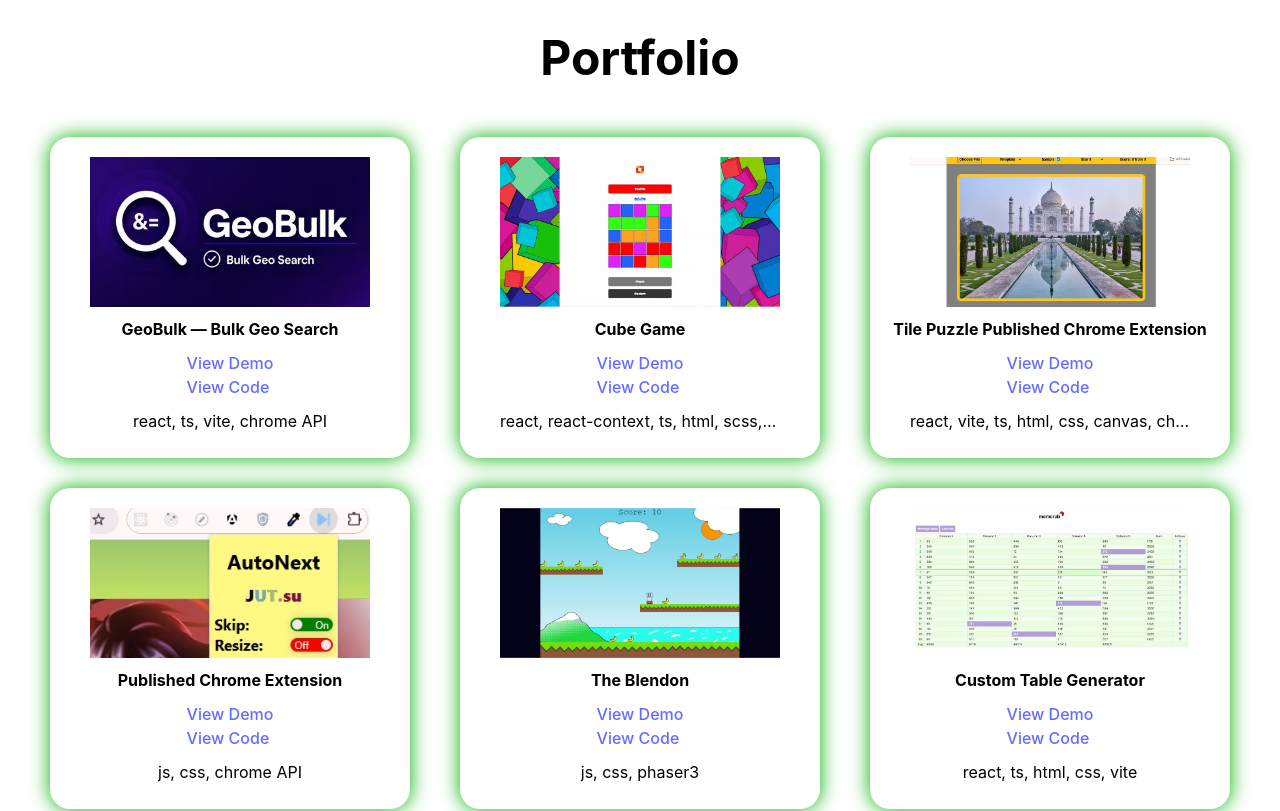
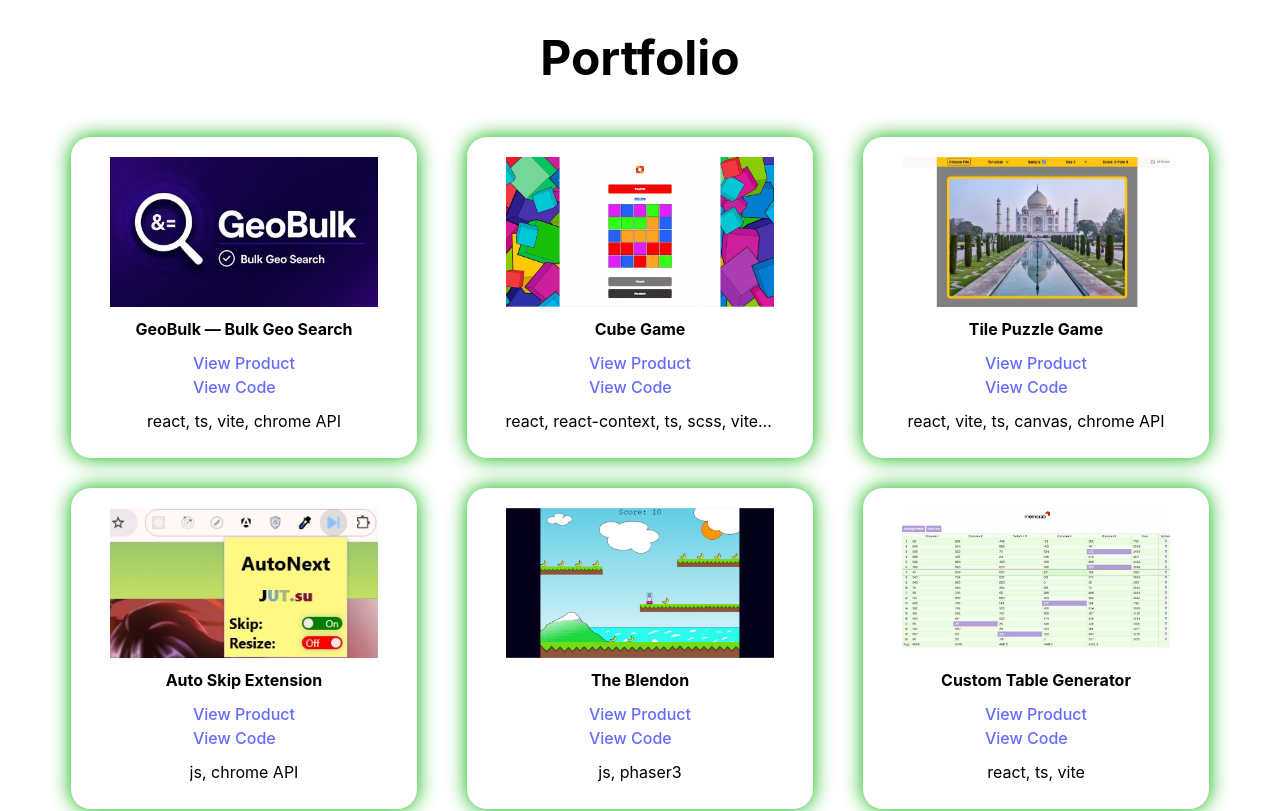
Before and after one commit to den-bulaev/portfolio, a React (Vite) app: page / in a window 1280 px wide. Shown: the top 811 px of the page. Built offline with nearby package versions, Linux system fonts and the light colour scheme.

Commit message:
version added

```diff
--- a/src/App.tsx
+++ b/src/App.tsx
@@ -1,11 +1,29 @@
-import { appCards } from "./utils";
+import { useEffect, useState } from "react";
+
 import CardsGrid from "./components/CardsGrid/CardsGrid";
+import { appCards, appCardsChrome, ESiteVersion, getVersion } from "./utils";
 
 function App() {
+  const [siteVersion, setSiteVersion] = useState("");
+
+  useEffect(() => {
+    const version = getVersion();
+
+    if (version === ESiteVersion.CHROME) {
+      setSiteVersion(version);
+    }
+  }, []);
+
   return (
     <main>
-      <h1>Portfolio</h1>
-      <CardsGrid cards={appCards} />
+      <h1>
+        {siteVersion === ESiteVersion.CHROME
+          ? "Web Store Portfolio"
+          : "Portfolio"}
+      </h1>
+      <CardsGrid
+        cards={siteVersion === ESiteVersion.CHROME ? appCardsChrome : appCards}
+      />
     </main>
   );
 }
--- a/src/components/AppCard/AppCard.tsx
+++ b/src/components/AppCard/AppCard.tsx
@@ -30,7 +30,7 @@
 
       <div className="app-card_link-container">
         <a href={linkToDemo} target="_blank">
-          View Demo
+          View Product
         </a>
         <a href={linkToCode} target="_blank">
           View Code
--- a/src/utils.ts
+++ b/src/utils.ts
@@ -24,44 +24,44 @@
     title: "Cube Game",
     linkToDemo: "https://den-bulaev-cube-game.netlify.app/",
     linkToCode: "https://github.com/den-bulaev/game-remastered",
-    stack: "react, react-context, ts, html, scss, vite, netlify",
+    stack: "react, react-context, ts, scss, vite, netlify",
   },
   {
     image: puzzlePreview,
-    title: "Tile Puzzle Published Chrome Extension",
+    title: "Tile Puzzle Game",
     linkToDemo:
       "https://chromewebstore.google.com/detail/tile-puzzle/daonpfbaalkmmieafnfpbopadndgbinc",
     linkToCode: "https://github.com/den-bulaev/tile-puzzle-chrome-extension",
-    stack: "react, vite, ts, html, css, canvas, chrome api",
+    stack: "react, vite, ts, canvas, chrome API",
   },
   {
     image: extensionPreview,
-    title: "Published Chrome Extension",
+    title: "Auto Skip Extension",
     linkToDemo:
       "https://chromewebstore.google.com/detail/autonext-jutsu/apkoedahaboalmgcabppieekaiackdkk?hl=en-US&utm_source=ext_sidebar",
     linkToCode: "https://github.com/den-bulaev/jut-su-browser-extension",
-    stack: "js, css, chrome API",
+    stack: "js, chrome API",
   },
   {
     image: phaserGame,
     title: "The Blendon",
     linkToDemo: "https://pixel-of-eternity.itch.io/the-blendon",
     linkToCode: "https://github.com/den-bulaev/phaser_game",
-    stack: "js, css, phaser3",
+    stack: "js, phaser3",
   },
   {
     image: tablePreview,
     title: "Custom Table Generator",
     linkToDemo: "https://den-bulaev.github.io/table-generator/",
     linkToCode: "https://github.com/den-bulaev/table-generator",
-    stack: "react, ts, html, css, vite",
+    stack: "react, ts, vite",
   },
   {
     image: binancePreview,
     title: "Binance API Integration",
     linkToDemo: "https://den-bulaev.github.io/smart-business-test-task/",
     linkToCode: "https://github.com/den-bulaev/smart-business-test-task",
-    stack: "react, redux toolkit, ts, tanstack table, html, css",
+    stack: "react, redux toolkit, ts, tanstack table",
   },
   {
     image: miamiPreview,
@@ -78,3 +78,32 @@
     stack: "html, scss",
   },
 ];
+
+export const appCardsChrome: IAppCard[] = [
+  {
+    image: searchPreview,
+    title: "GeoBulk — Bulk Geo Search",
+    linkToDemo:
+      "https://chromewebstore.google.com/detail/search-url-builder-%E2%80%94-serp/gfkienbdjifbdhablmidgmmgkmdmfbjd",
+    linkToCode: "https://github.com/den-bulaev/geobulk-search",
+    stack: "react, ts, vite, chrome API",
+  },
+  {
+    image: puzzlePreview,
+    title: "Tile Puzzle Game",
+    linkToDemo:
+      "https://chromewebstore.google.com/detail/tile-puzzle/daonpfbaalkmmieafnfpbopadndgbinc",
+    linkToCode: "https://github.com/den-bulaev/tile-puzzle-chrome-extension",
+    stack: "react, vite, ts, canvas, chrome API",
+  }
+];
+
+export function getVersion(): string | null {
+  const params = new URLSearchParams(window.location.search);
+
+  return params.get("version");
+}
+
+export enum ESiteVersion {
+  CHROME = "chrome",
+}
```
